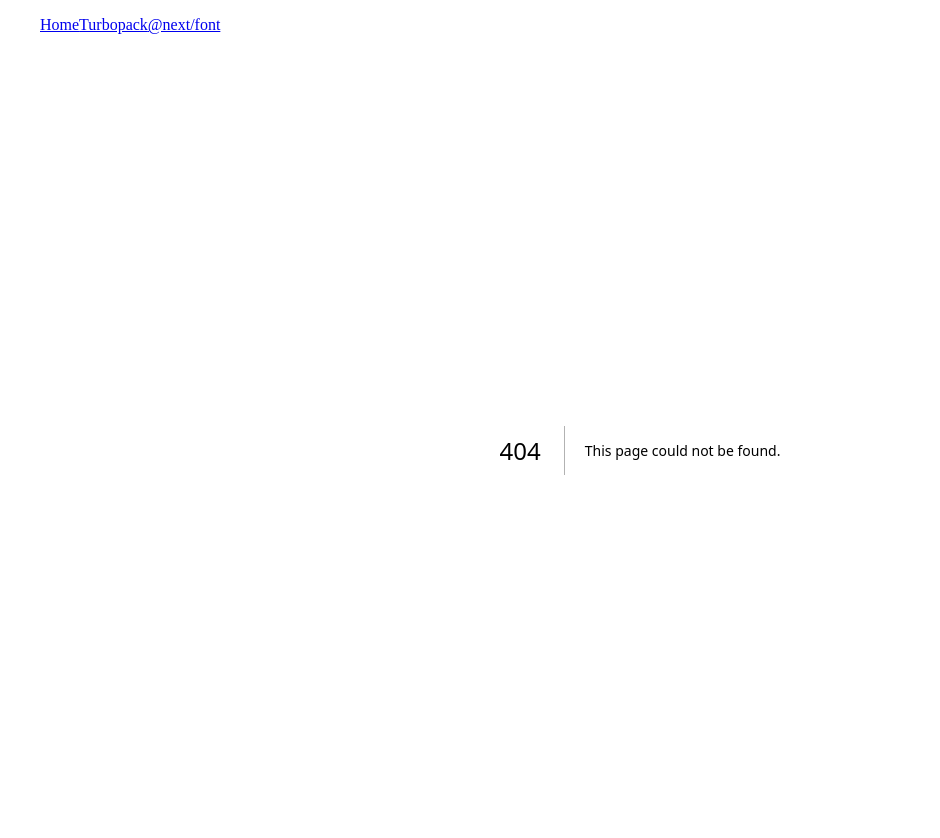
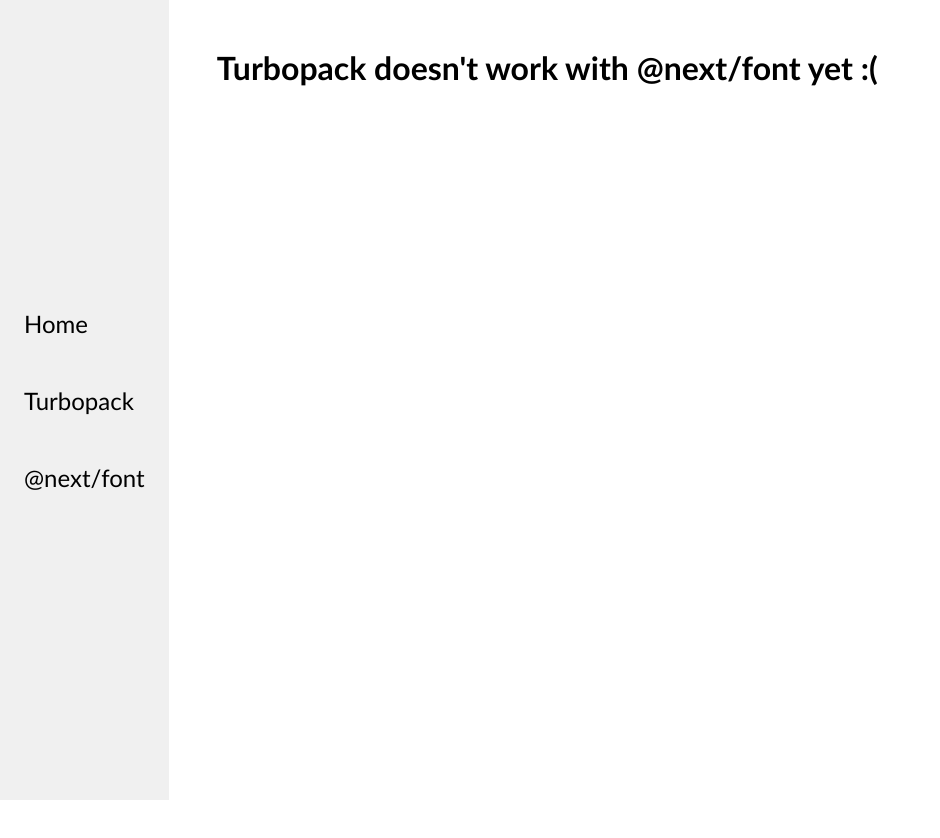
Before and after one commit to rachit-solutelabs/nextjs-13-poc, a Next.js app: page /turbopack in a window 1280 px wide. Before the commit this address had no page. Shown: the top 838 px of the page, without its empty margins (0-940 px from the left). After the commit the page ends 800 px from the top, so only its background shows below. Built offline with nearby package versions, Linux system fonts and the light colour scheme.

Commit message:
Added turbopack warning

```diff
--- a/app/layout.js
+++ b/app/layout.js
@@ -1,4 +1,5 @@
 import Link from "next/link";
+import "./globals.css";
 
 /* eslint-disable @next/next/no-head-element */
 export default function RootLayout({ children }) {
--- a/app/next-font/page.js
+++ b/app/next-font/page.js
@@ -1,4 +1,3 @@
-import "../globals.css";
 import { Fjord_One, Quantico, Comic_Neue, Piazzolla } from "@next/font/google";
 
 const fjordOneFont = Fjord_One({ weight: "400", subsets: ["latin"] });
--- a/app/page.js
+++ b/app/page.js
@@ -1,5 +1,4 @@
 import Link from "next/link";
-import "./globals.css";
 
 export default function Home() {
   return (
--- /dev/null
+++ b/app/turbopack/page.js
@@ -0,0 +1,11 @@
+export default function TurbopackPage() {
+  return (
+    <>
+      <main>
+        <h2 className="topic-heading">
+          {`Turbopack doesn't work with @next/font yet :(`}
+        </h2>
+      </main>
+    </>
+  );
+}
```
